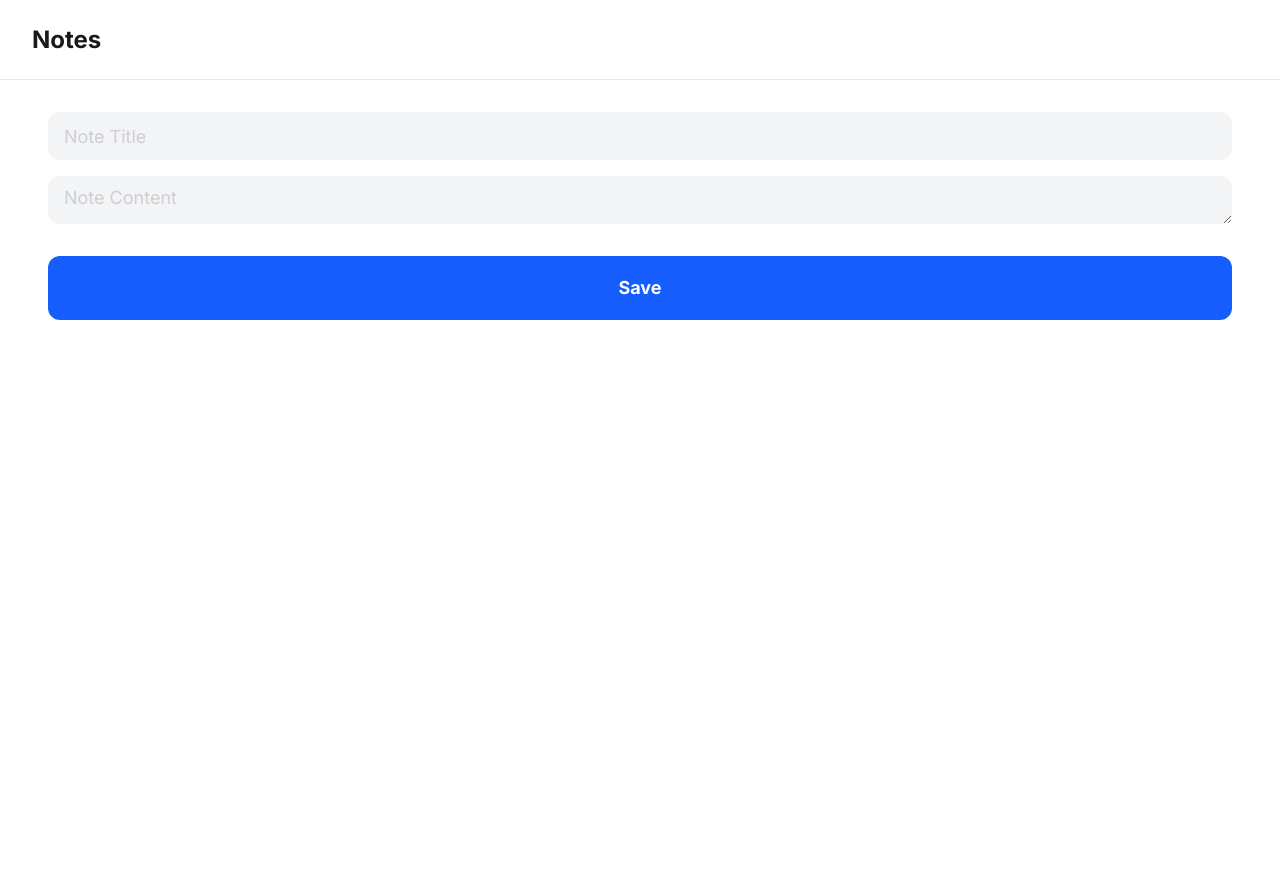
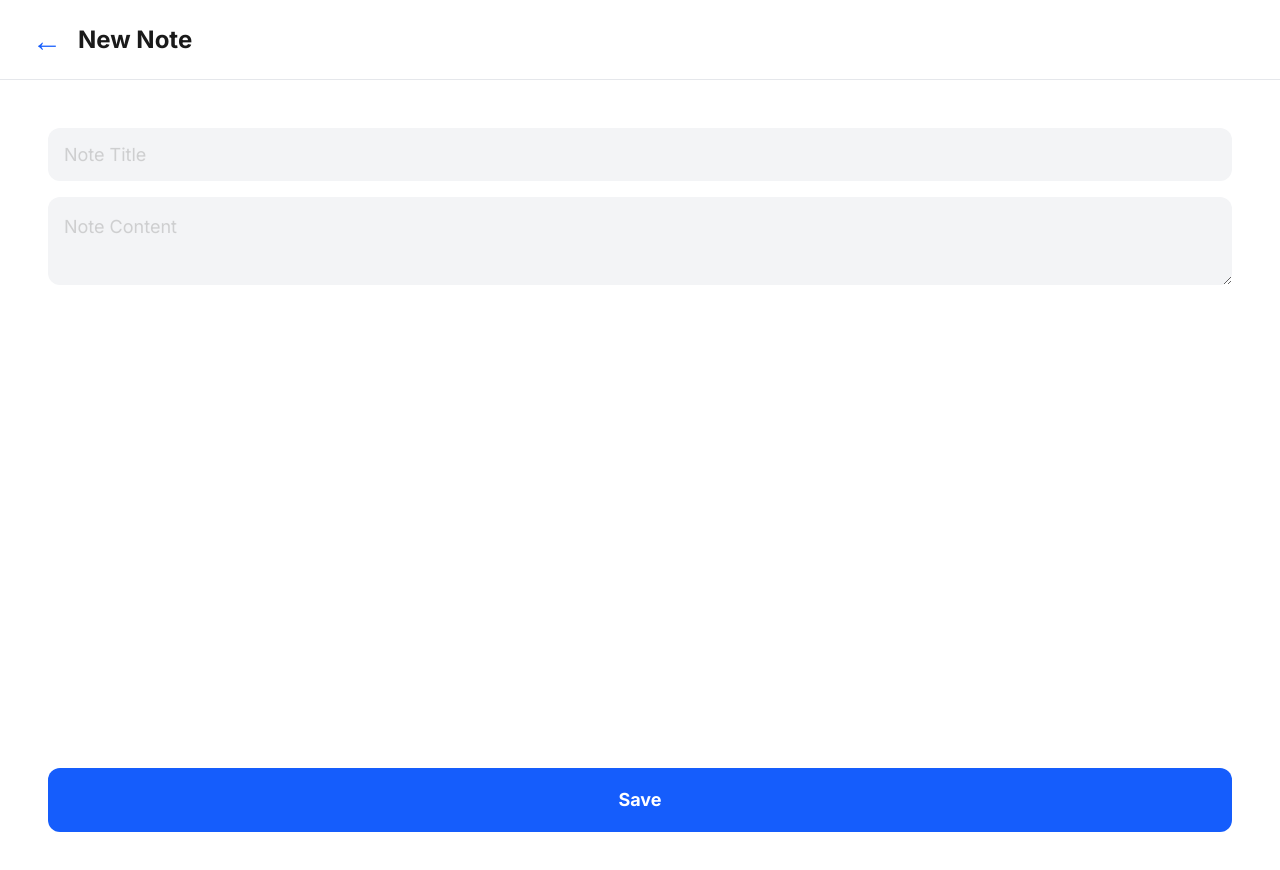
Before and after one commit to lc-2025/freenotes, a Next.js app: page /new in a window 1280 px wide. Shown: the top 870 px of the page. Built offline with nearby package versions, Linux system fonts and the light colour scheme.

Commit message:
feat: Layout sections

```diff
--- a/src/app/layout.tsx
+++ b/src/app/layout.tsx
@@ -46,8 +46,8 @@ export default function RootLayout({
         <noscript>{ERROR.NOSCRIPT}</noscript>
       </head>
       <body className={`${inter.variable} antialiased`}>
-        <Header title="Notes" showToggle />
-        <main className="bg-light-bg dark:bg-dark-bg flex min-h-screen w-full flex-col items-center">
+        <Header />
+        <main className="bg-light-bg dark:bg-dark-bg flex min-h-screen w-full flex-col items-center flex-1">
           {children}
         </main>
       </body>
--- a/src/app/new/page.tsx
+++ b/src/app/new/page.tsx
@@ -15,13 +15,11 @@ export default function New(): React.ReactNode {
   const fields = [
     {
       id: 'note-title',
-      height: 'h-10 md:h-12',
       label: TITLE,
       placeholder: TITLE,
     },
     {
       id: 'note-content',
-      height: 'h-10 md:h-12',
       label: CONTENT,
       placeholder: CONTENT,
       isTextarea: true,
@@ -29,9 +27,9 @@ export default function New(): React.ReactNode {
   ];
 
   return (
-    <section className="new w-full">
+    <section className="new flex w-full flex-1 flex-col pb-4 md:pb-12">
       <h6 className="new__title hidden">{NEW}</h6>
-      <div className="new__container mx-4 mt-4 md:mx-12 md:mt-8">
+      <div className="new__container mx-4 mt-4 flex flex-1 flex-col md:mx-12 md:mt-8">
         {fields.map((field, i) => (
           <CustomFormField key={crypto.randomUUID() + i} {...field} />
         ))}
--- a/src/components/CustomButton.tsx
+++ b/src/components/CustomButton.tsx
@@ -15,7 +15,7 @@ const CustomButton = ({
   return (
     <button
       aria-label={ariaLabel}
-      className={`custom-button h-12 w-full md:h-16 ${color} h-button-mobile md:h-button-desktop flex items-center justify-center rounded-lg focus-visible:outline focus-visible:outline-blue-600 md:rounded-xl`}
+      className={`custom-button h-12 w-full md:h-16 ${color} h-button-mobile md:h-button-desktop flex cursor-pointer items-center justify-center rounded-lg transition-opacity hover:opacity-75 focus-visible:outline focus-visible:outline-blue-600 md:rounded-xl`}
       type="button"
     >
       <span className="custom-button__label text-base font-bold text-white md:text-lg">
--- a/src/components/CustomFormField.tsx
+++ b/src/components/CustomFormField.tsx
@@ -2,27 +2,24 @@ import { TCustomFormField } from '@/types/CustomFormField';
 
 const CustomFormField = ({
   id,
-  height,
   label,
   placeholder,
   isTextarea = false,
 }: TCustomFormField) => {
   return (
-    <div
-      className={`costom-form-field w-full ${height} mt-4`}
-    >
+    <div className={`costom-form-field mt-4 w-full`}>
       <label className="custom-form-field__label sr-only" htmlFor={id}>
         {label}
       </label>
       {isTextarea ? (
         <textarea
-          className={`custom-form-field__textarea text-light-placeholder dark:text-dark-placeholder h-full w-full rounded-lg bg-gray-100 px-2 pt-2 text-base font-normal focus-visible:outline focus-visible:outline-blue-600 md:rounded-xl md:px-4 md:text-lg dark:bg-gray-700`}
+          className={`custom-form-field__textarea text-light-placeholder dark:text-dark-placeholder h-full w-full rounded-lg bg-gray-100 p-2 text-base font-normal focus-visible:outline focus-visible:outline-blue-600 md:rounded-xl md:p-4 md:text-lg dark:bg-gray-700`}
           id={id}
           placeholder={placeholder}
         />
       ) : (
         <input
-          className={`custom-form-field__input text-light-placeholder dark:text-dark-placeholder h-full w-full rounded-lg bg-gray-100 px-2 text-base font-normal focus-visible:outline focus-visible:outline-blue-600 md:rounded-xl md:px-4 md:text-lg dark:bg-gray-700`}
+          className={`custom-form-field__input text-light-placeholder dark:text-dark-placeholder h-full w-full rounded-lg bg-gray-100 p-2 text-base font-normal focus-visible:outline focus-visible:outline-blue-600 md:rounded-xl md:p-4 md:text-lg dark:bg-gray-700`}
           id={id}
           placeholder={placeholder}
           type="text"
--- a/src/components/Header.tsx
+++ b/src/components/Header.tsx
@@ -1,28 +1,65 @@
 'use client';
 
+import { useEffect, useState } from 'react';
+import { usePathname, useRouter } from 'next/navigation';
 import { isThemeDark } from '@/utils/utilities';
 import { THeader } from '@/types/Header';
-import { ARIA, THEME } from '@/utils/constants';
+import { ARIA, ROUTE, STATE, THEME } from '@/utils/constants';
 
 /**
  * @description Header component
  * @author Luca Cattide
  * @date 14/08/2025
- * @param {THeader} {
- *   title,
- *   showBack = false,
- *   showPin = false,
- *   showToggle = false,
- * }
  * @returns {*}  {React.ReactNode}
  */
-const Header = ({
-  title,
-  showBack = false,
-  showPin = false,
-  showToggle = false,
-}: THeader): React.ReactNode => {
+const Header = (): React.ReactNode => {
   const { BACK, PIN } = ARIA;
+  const { HOME, DETAILS, NEW } = ROUTE;
+  const pathname = usePathname();
+  const router = useRouter();
+  const [header, setHeader] = useState<THeader>(STATE.DEFAULT.HEADER);
+  const { title, showBack, showPin, showToggle } = header;
+
+  useEffect(() => {
+    initHeader();
+  }, [pathname]);
+
+  /**
+   * @description Header content initialization handler
+   * @author Luca Cattide
+   * @date 14/08/2025
+   */
+  const initHeader = (): void => {
+    const section = {
+      [HOME.PATH]: populateHeader(HOME.NAME, false, false, true),
+      [DETAILS.PATH]: populateHeader(DETAILS.NAME, true, true, false),
+      [NEW.PATH]: populateHeader(NEW.NAME, true, false, false),
+    };
+
+    setHeader(section[pathname as keyof typeof section]);
+  };
+
+  /**
+   * @description Header content helper
+   * @author Luca Cattide
+   * @date 14/08/2025
+   * @param {string} title
+   * @param {boolean} showBack
+   * @param {boolean} showPin
+   * @param {boolean} showToggle
+   * @returns {*}  {THeader}
+   */
+  const populateHeader = (
+    title: string,
+    showBack: boolean,
+    showPin: boolean,
+    showToggle: boolean,
+  ): THeader => ({
+    title,
+    showBack,
+    showPin,
+    showToggle,
+  });
 
   /**
    * @description Theme toggle helper
@@ -34,13 +71,18 @@ const Header = ({
     // TODO: setTheme(isThemeDark(theme!));
   };
 
+  const handleBack = (): void => {
+    router.push(HOME.PATH);
+  };
+
   return (
     <header className="header h-header-mobile md:h-header-desktop bg-light-bg dark:bg-dark-bg border-light-border dark:border-dark-border flex w-full items-center justify-between border-b px-4 py-6 md:px-8">
       <div className="header__container flex items-center">
         {showBack && (
           <button
             aria-label={BACK}
-            className="container__back mr-4 text-2xl text-blue-600 focus-visible:outline focus-visible:outline-blue-600 md:text-3xl dark:text-blue-400"
+            className="container__back mr-4 cursor-pointer text-2xl text-blue-600 transition-opacity hover:opacity-75 focus-visible:outline focus-visible:outline-blue-600 md:text-3xl dark:text-blue-400"
+            onClick={handleBack}
             type="button"
           >
             ←
@@ -53,7 +95,7 @@ const Header = ({
       {showPin && (
         <button
           aria-label={PIN}
-          className="header__pin text-2xl text-blue-600 focus-visible:outline focus-visible:outline-blue-600 md:text-3xl dark:text-blue-400"
+          className="header__pin cursor-pointer text-2xl text-blue-600 transition-opacity hover:opacity-75 focus-visible:outline focus-visible:outline-blue-600 md:text-3xl dark:text-blue-400"
           type="button"
         >
           📌
@@ -62,11 +104,11 @@ const Header = ({
       {showToggle && (
         <button
           aria-label={`Switch to ${/* TODO: isThemeDark(theme!) */ 'foo'} mode`}
-          className="header__theme text-2xl text-blue-600 focus-visible:outline focus-visible:outline-blue-600 md:text-3xl dark:text-blue-400"
+          className="header__theme cursor-pointer text-2xl text-blue-600 transition-opacity hover:opacity-75 focus-visible:outline focus-visible:outline-blue-600 md:text-3xl dark:text-blue-400"
           onClick={toggleTheme}
           type="button"
         >
-          {/* TODO: {theme === THEME.DARK ? '☀️' : '🌙'} */}
+          {/* TODO: {theme === THEME.DARK ? '☀️' : '🌙'} */}foo
         </button>
       )}
     </header>
--- a/src/components/Note.tsx
+++ /dev/null
@@ -1,20 +0,0 @@
-import { TNote } from '@/types/Note';
-
-/**
- * @description Note component
- * @author Luca Cattide
- * @date 14/08/2025
- * @param {TNote} { title }
- * @returns {*}  {React.ReactNode}
- */
-const Note = ({ title }: TNote): React.ReactNode => {
-  return (
-    <article className="note dark:border-dark-border md:h-card-desktop bg-light-bg dark:bg-dark-bg border-light-border h-30 w-full rounded-lg border pt-4 pl-2 md:rounded-xl md:pl-4">
-      <h2 className="note__title text-light-text dark:text-dark-text text-lg font-semibold md:text-xl">
-        {title}
-      </h2>
-    </article>
-  );
-};
-
-export default Note;
--- /dev/null
+++ b/src/components/NoteCard.tsx
@@ -0,0 +1,33 @@
+'use client';
+import { useRouter } from 'next/navigation';
+import { ROUTE } from '@/utils/constants';
+import { TNote } from '@/types/Note';
+
+/**
+ * @description Note card component
+ * @author Luca Cattide
+ * @date 14/08/2025
+ * @param {TNote} { title }
+ * @returns {*}  {React.ReactNode}
+ */
+const NoteCard = ({ title }: TNote): React.ReactNode => {
+  const router = useRouter();
+
+  const handleDetails = (): void => {
+    // TODO: Update with ID
+    router.push(ROUTE.DETAILS.PATH);
+  };
+
+  return (
+    <article
+      className="note dark:border-dark-border md:h-card-desktop bg-light-bg dark:bg-dark-bg border-light-border h-30 w-full cursor-pointer rounded-lg border pt-4 pl-2 transition-opacity hover:opacity-75 md:rounded-xl md:pl-4"
+      onClick={handleDetails}
+    >
+      <h2 className="note__title text-light-text dark:text-dark-text text-lg font-semibold md:text-xl">
+        {title}
+      </h2>
+    </article>
+  );
+};
+
+export default NoteCard;
--- a/src/types/CustomFormField.ts
+++ b/src/types/CustomFormField.ts
@@ -1,6 +1,5 @@
 type TCustomFormField = {
   id: string;
-  height: string;
   label: string;
   placeholder: string;
   isTextarea?: boolean;
--- a/src/utils/constants.ts
+++ b/src/utils/constants.ts
@@ -4,6 +4,7 @@ const THEME = {
 };
 
 const ACTION = {
+  NEW: 'New',
   EDIT: 'Edit',
   DELETE: 'Delete',
 };
@@ -17,7 +18,8 @@ const NOTE = {
 
 const SECTION = {
   SEARCH: 'Search',
-  NEW: 'New',
+  NEW: ACTION.NEW,
+  DETAILS: 'Note',
   SETTINGS: 'Settings',
 };
 
@@ -31,6 +33,7 @@ const SETTING = {
 const ARIA = {
   BACK: 'Go back',
   PIN: 'Pin note',
+  NEW: `Create ${ACTION.NEW.toLowerCase()} note`,
   EDIT: `${ACTION.EDIT} note`,
   DELETE: `${ACTION.DELETE} note`,
 };
@@ -41,8 +44,45 @@ const FORM = {
   },
 };
 
+const ROUTE = {
+  HOME: {
+    NAME: 'Notes',
+    PATH: '/',
+  },
+  DETAILS : {
+    NAME: '',
+    PATH: '/details'
+  },
+  NEW: {
+    NAME: 'New Note',
+    PATH: `/${ACTION.NEW.toLowerCase()}`,
+  },
+};
+
+const STATE = {
+  DEFAULT: {
+    HEADER: {
+      title: '',
+      showBack: false,
+      showPin: false,
+      showToggle: false,
+    },
+  },
+};
+
 const ERROR = {
   NOSCRIPT: 'You need to enable JavaScript to run this website.',
 };
 
-export { THEME, NOTE, SECTION, SETTING, ARIA, FORM, ACTION, ERROR };
+export {
+  THEME,
+  NOTE,
+  SECTION,
+  SETTING,
+  ARIA,
+  FORM,
+  ACTION,
+  ROUTE,
+  STATE,
+  ERROR,
+};
```
Also changed, not shown: src/app/details/page.tsx (renamed from src/app/detail/page.tsx, +4 -4 lines), src/app/page.tsx (+4 -11 lines), src/components/NoteAdd.tsx (added, +38 -0 lines).
